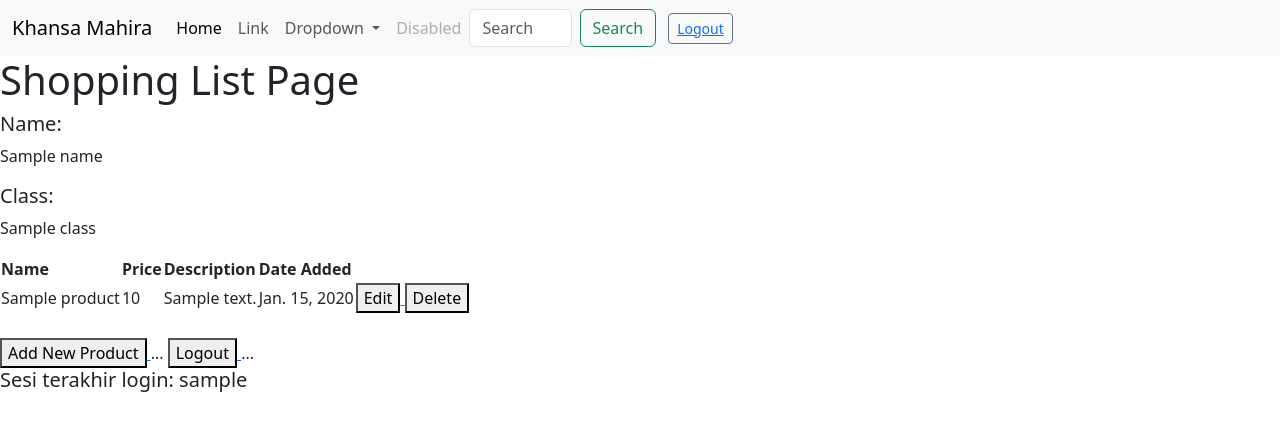
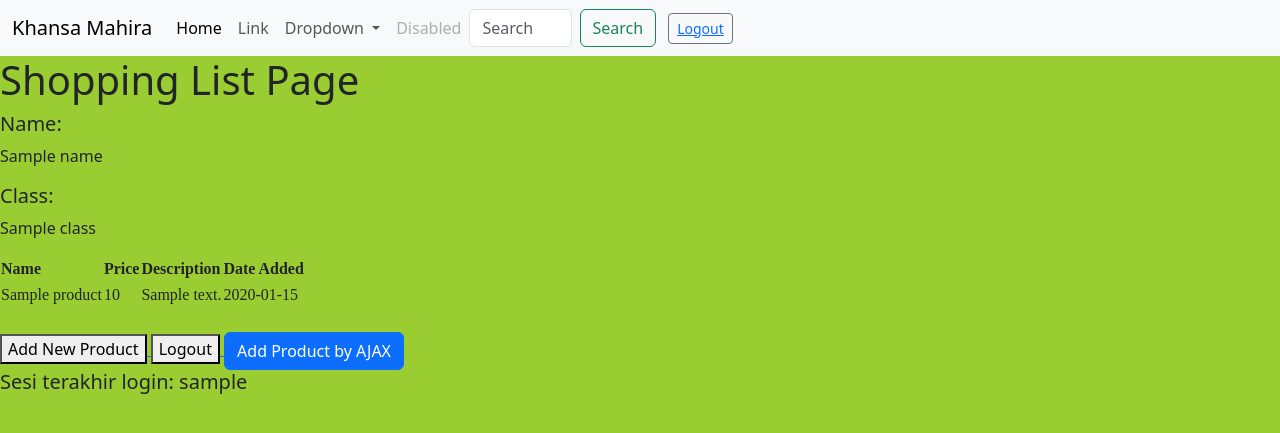
Before and after one commit to KhansaMahira/shopping_list, a Django app: template main/templates/main.html in a window 1280 px wide. Shown: the top 433 px of the page. Run offline with Django 4.2, Linux system fonts and the light colour scheme; tables that the repository leaves empty hold one stand-in row (values such as "Sample post"); the template is opened without the code that fills it: values that come from a table or form of the project are taken from there, most other values are stand-ins (such as "Sample title", 1, 10 or a date in 2020).

Commit message:
Tutorial 5 done

```diff
--- a/main/templates/login.html
+++ b/main/templates/login.html
@@ -8,7 +8,7 @@
 
 <div class = "login">
 
-    <h1>Login</h1>
+    <h1 style="color:rgb(0, 255, 157)">Login</h1>
 
     <form method="POST" action="">
         {% csrf_token %}
--- a/main/templates/main.html
+++ b/main/templates/main.html
@@ -2,6 +2,17 @@
 
 {% block content %}
     {% include 'navbar.html' %}
+    <head>
+        <style type="text/css">
+            body {
+                background-color: yellowgreen;
+            }
+
+            table {
+                font-family: 'Times New Roman';
+            }
+        </style>
+    </head>
 
     <h1>Shopping List Page</h1>
 
@@ -11,37 +22,7 @@
     <h5>Class:</h5>
     <p>{{class}}</p>
 
-    <table>
-        <tr>
-            <th>Name</th>
-            <th>Price</th>
-            <th>Description</th>
-            <th>Date Added</th>
-        </tr>
-
-        {% comment %} Berikut cara memperlihatkan data produk di bawah baris ini {% endcomment %}
-
-        {% for product in products %}
-            <tr>
-                <td>{{product.name}}</td>
-                <td>{{product.price}}</td>
-                <td>{{product.description}}</td>
-                <td>{{product.date_added}}</td>
-                <td>
-                    <a href="{% url 'main:edit_product' product.pk %}">
-                        <button>
-                            Edit
-                        </button>
-                    </a>
-                    <a href="{% url 'main:delete_product' product.pk %}">
-                        <button>
-                            Delete
-                        </button>
-                    </a>
-                </td>
-            </tr>
-        {% endfor %}
-    </table>
+    <table id="product_table"></table>
 
     <br />
 
@@ -51,15 +32,92 @@
         </button>
     </a>
 
-    ...
+
 
     <a href="{% url 'main:logout' %}">
         <button>
             Logout
         </button>
     </a>
-    ...
+
+    <button type="button" class="btn btn-primary" data-bs-toggle="modal" data-bs-target="#exampleModal">Add Product by AJAX</button>
+
 
     <h5>Sesi terakhir login: {{ last_login }}</h5>
 
+    <div class="modal fade" id="exampleModal" tabindex="-1" aria-labelledby="exampleModalLabel" aria-hidden="true">
+        <div class="modal-dialog">
+            <div class="modal-content">
+                <div class="modal-header">
+                    <h1 class="modal-title fs-5" id="exampleModalLabel">Add New Product</h1>
+                    <button type="button" class="btn-close" data-bs-dismiss="modal" aria-label="Close"></button>
+                </div>
+                <div class="modal-body">
+                    <form id="form" onsubmit="return false;">
+                        {% csrf_token %}
+                        <div class="mb-3">
+                            <label for="name" class="col-form-label">Name:</label>
+                            <input type="text" class="form-control" id="name" name="name"></input>
+                        </div>
+                        <div class="mb-3">
+                            <label for="price" class="col-form-label">Price:</label>
+                            <input type="number" class="form-control" id="price" name="price"></input>
+                        </div>
+                        <div class="mb-3">
+                            <label for="description" class="col-form-label">Description:</label>
+                            <textarea class="form-control" id="description" name="description"></textarea>
+                        </div>
+                    </form>
+                </div>
+                <div class="modal-footer">
+                    <button type="button" class="btn btn-secondary" data-bs-dismiss="modal">Close</button>
+                    <button type="button" class="btn btn-primary" id="button_add" data-bs-dismiss="modal">Add Product</button>
+                </div>
+            </div>
+        </div>
+    </div>
+
+
+
+    <script>
+        async function getProducts() {
+            return fetch("{% url 'main:get_product_json' %}").then((res) => res.json())
+        }
+        async function refreshProducts() {
+            document.getElementById("product_table").innerHTML = ""
+            const products = await getProducts()
+            let htmlString = `<tr>
+                <th>Name</th>
+                <th>Price</th>
+                <th>Description</th>
+                <th>Date Added</th>
+            </tr>`
+            products.forEach((item) => {
+                htmlString += `\n<tr>
+                <td>${item.fields.name}</td>
+                <td>${item.fields.price}</td>
+                <td>${item.fields.description}</td>
+                <td>${item.fields.date_added}</td>
+            </tr>`
+            })
+
+            document.getElementById("product_table").innerHTML = htmlString
+        }
+
+        refreshProducts()
+
+        function addProduct() {
+            fetch("{% url 'main:add_product_ajax' %}", {
+                method: "POST",
+                body: new FormData(document.querySelector('#form'))
+            }).then(refreshProducts)
+
+            document.getElementById("form").reset()
+            return false
+        }
+
+        document.getElementById("button_add").onclick = addProduct
+    </script>
+
+
 {% endblock content %}
--- a/main/urls.py
+++ b/main/urls.py
@@ -1,5 +1,5 @@
 from django.urls import path
-from main.views import show_main, create_product, show_xml, show_json, show_xml_by_id, show_json_by_id, register, login_user, logout_user, edit_product, delete_product
+from main.views import show_main, create_product, show_xml, show_json, show_xml_by_id, show_json_by_id, register, login_user, logout_user, edit_product, delete_product, get_product_json, add_product_ajax
 
 app_name = 'main'
 
@@ -15,4 +15,6 @@ urlpatterns = [
     path('logout/', logout_user, name='logout'),
     path('edit-product/<int:id>', edit_product, name='edit_product'),
     path('delete/<int:id>/', delete_product, name='delete_product'),
+    path('get-product/', get_product_json, name='get_product_json'),
+    path('create-product-ajax/', add_product_ajax, name='add_product_ajax')
 ]
--- a/main/views.py
+++ b/main/views.py
@@ -1,6 +1,6 @@
 from main.models import Product
 from django.shortcuts import render
-from django.http import HttpResponseRedirect
+from django.http import HttpResponseNotFound, HttpResponseRedirect
 from main.forms import ProductForm
 from django.urls import reverse
 from django.http import HttpResponse
@@ -11,6 +11,7 @@ from django.contrib import messages
 from django.contrib.auth import authenticate, login, logout
 from django.contrib.auth.decorators import login_required
 import datetime
+from django.views.decorators.csrf import csrf_exempt
 
 @login_required(login_url='/login')
 def show_main(request):
@@ -108,3 +109,22 @@ def delete_product(request, id):
     product.delete()
     # Kembali ke halaman awal
     return HttpResponseRedirect(reverse('main:show_main'))
+
+def get_product_json(request):
+    product_item = Product.objects.all()
+    return HttpResponse(serializers.serialize('json', product_item))
+
+@csrf_exempt
+def add_product_ajax(request):
+    if request.method == 'POST':
+        name = request.POST.get("name")
+        price = request.POST.get("price")
+        description = request.POST.get("description")
+        user = request.user
+
+        new_product = Product(name=name, price=price, description=description, user=user)
+        new_product.save()
+
+        return HttpResponse(b"CREATED", status=201)
+
+    return HttpResponseNotFound()
```
Also changed, not shown: templates/index.html (deleted, +0 -8 lines).
